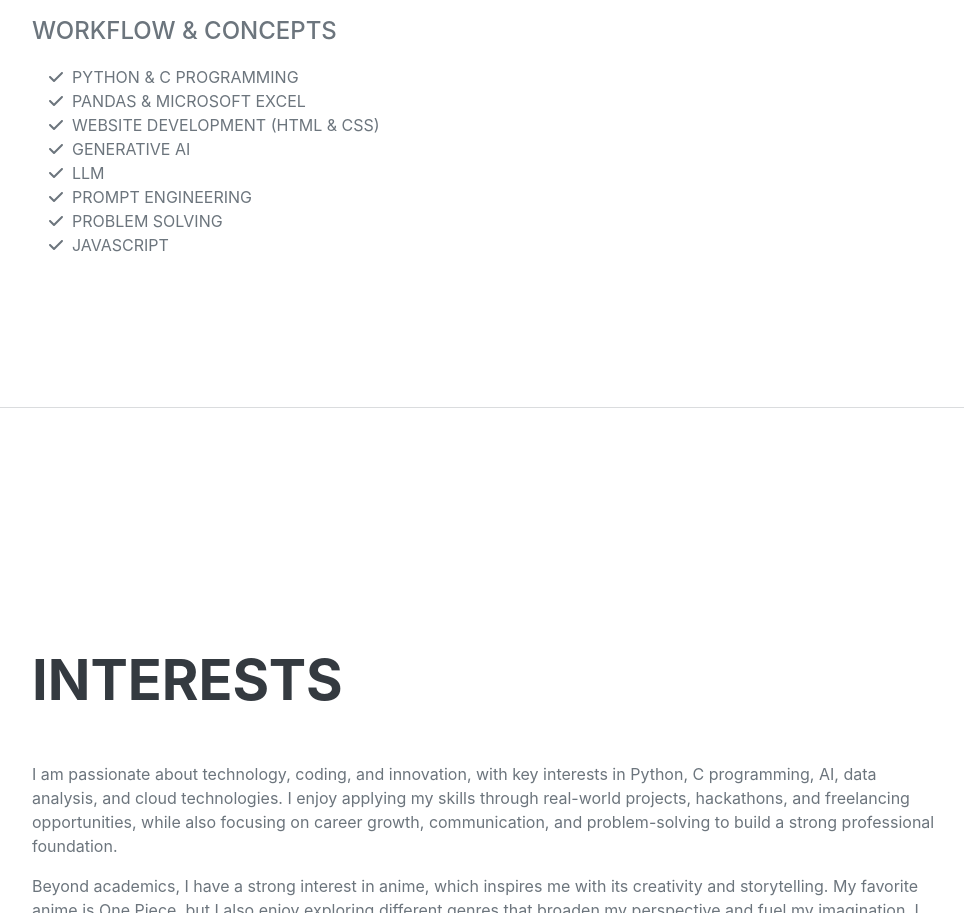
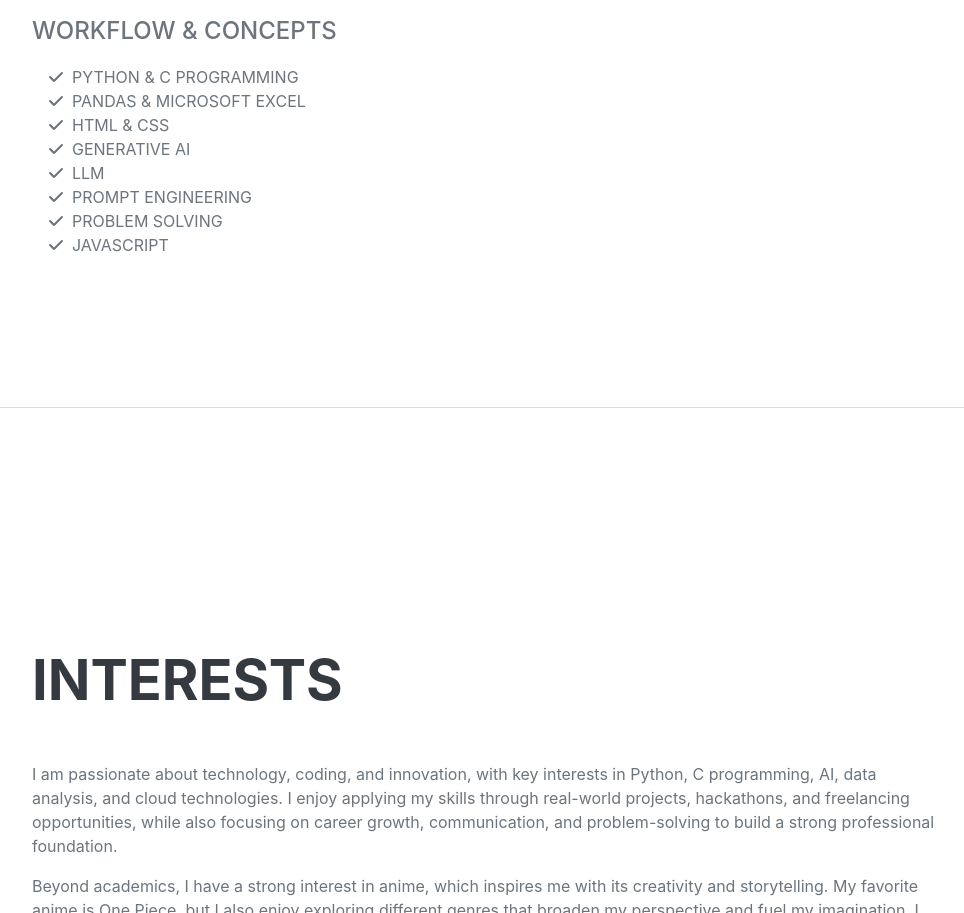
Before and after one commit to yogzxx16/SYogesh-portfolio, a plain HTML site: page index.html in a window 1280 px wide. Shown: the part 1255-2168 px from the top of the page, without its empty margins (288-1252 px from the left). Drawn offline with nearby package versions, Linux system fonts and the light colour scheme; a web font is replaced by a local one.

Commit message:
Update index.html

```diff
--- a/index.html
+++ b/index.html
@@ -121,7 +121,7 @@ Certified in Python, Pandas, and Microsoft Excel, with demonstrated knowledge in
     </li>
     <li>
         <span class="fa-li"><i class="fas fa-check"></i></span>
-        WEBSITE DEVELOPMENT (HTML & CSS)
+         HTML & CSS
     </li>
     <li>
         <span class="fa-li"><i class="fas fa-check"></i></span>
```
